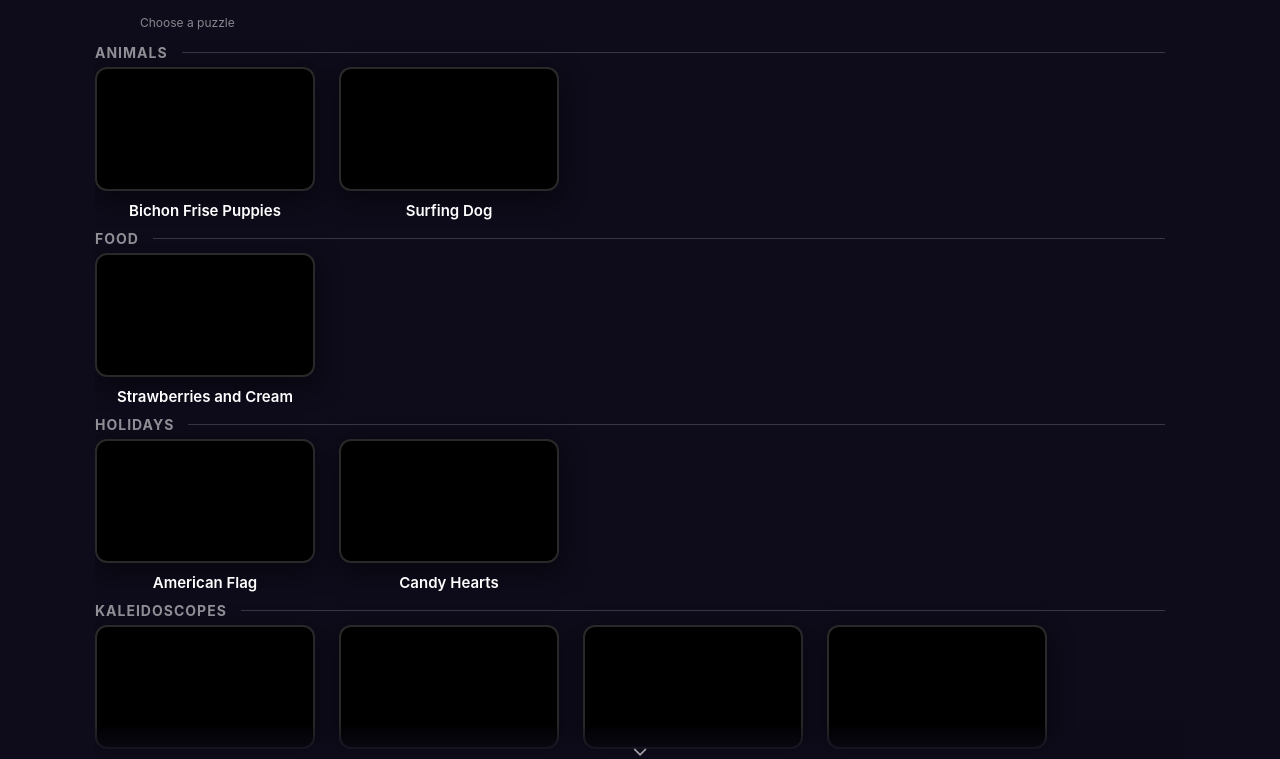
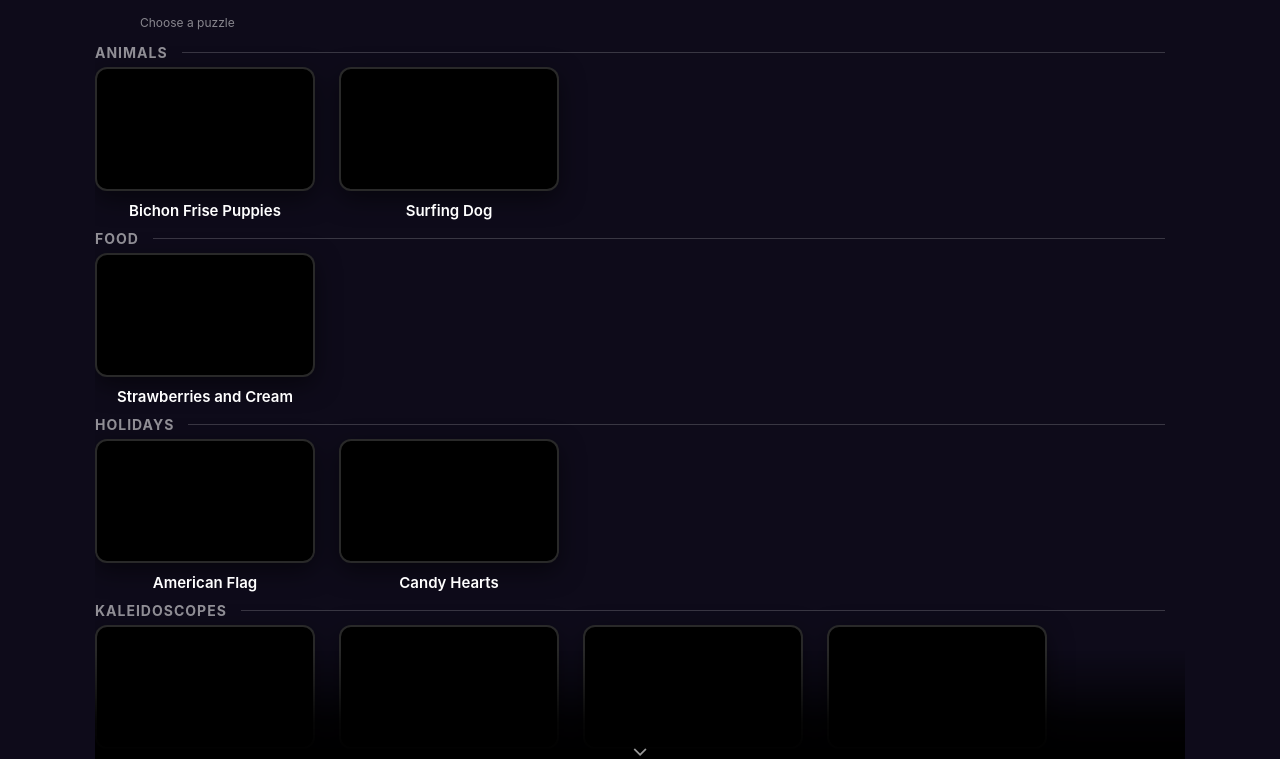
Before and after one commit to davidakant/Puzzles, a plain HTML site: page index.html in a window 1280 px wide. Shown: the part 61-820 px from the top of the page. Drawn offline with Linux system fonts and the light colour scheme.

Commit message:
Edge fades for iPad

```diff
--- a/index.html
+++ b/index.html
@@ -82,7 +82,7 @@
   #scroll-fade-top, #scroll-fade-bottom {
     position: absolute;
     left: 0; right: 0;
-    height: 36px;
+    height: 108px;
     pointer-events: none;
     opacity: 0;
     transition: opacity 0.25s ease;
@@ -90,11 +90,11 @@
   }
   #scroll-fade-top {
     top: 0;
-    background: linear-gradient(to bottom, #0e0b1a 0%, rgba(14,11,26,0) 100%);
+    background: linear-gradient(to bottom, #000 0%, rgba(0,0,0,0.85) 35%, rgba(0,0,0,0.35) 70%, rgba(0,0,0,0) 100%);
   }
   #scroll-fade-bottom {
     bottom: 0;
-    background: linear-gradient(to top, #0e0b1a 0%, rgba(14,11,26,0) 100%);
+    background: linear-gradient(to top, #000 0%, rgba(0,0,0,0.85) 35%, rgba(0,0,0,0.35) 70%, rgba(0,0,0,0) 100%);
   }
   #scroll-fade-top.visible, #scroll-fade-bottom.visible { opacity: 1; }
 
```
